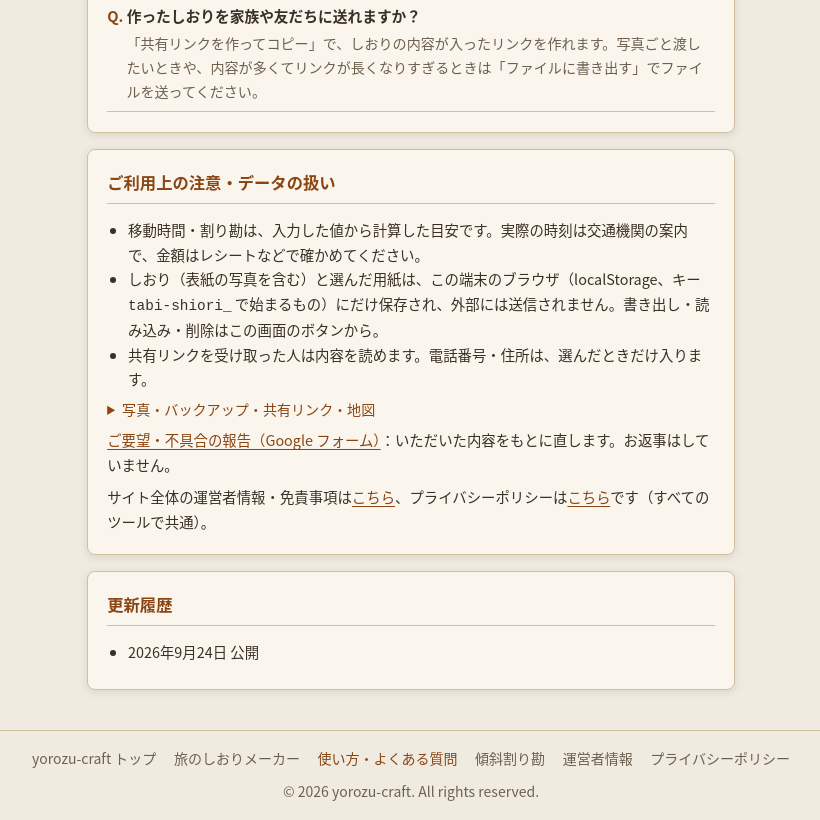
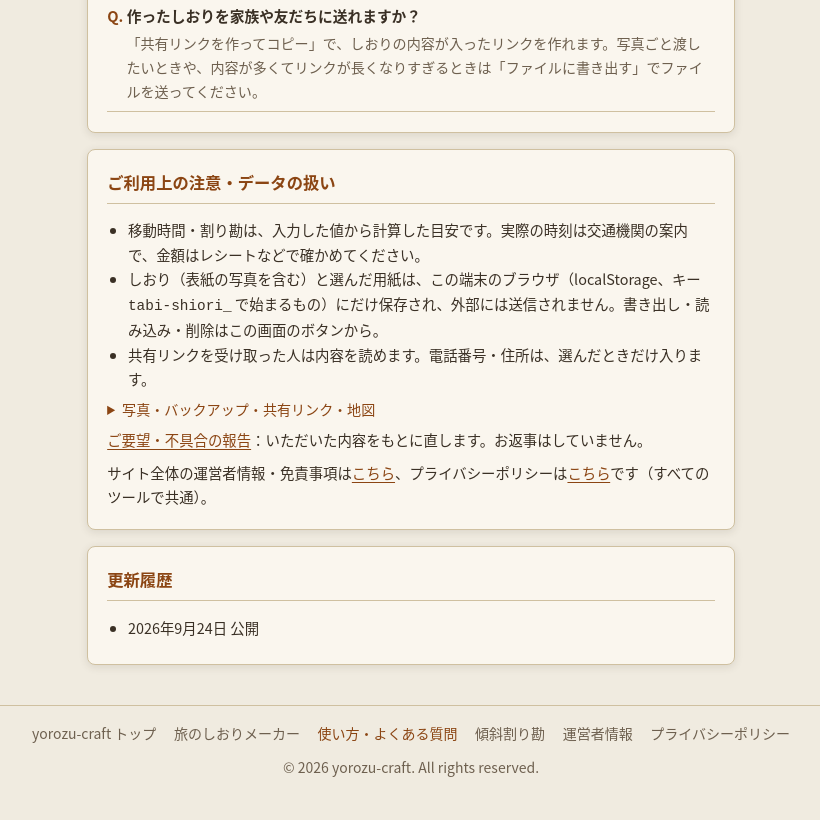
Before and after one commit to YouheiOonuki/tabi-shiori, a plain HTML site: page guide.html in a window 1280 px wide. Shown: the part 1639-2459 px from the top of the page, without its empty margins (229-1049 px from the left). After the commit the page ends 2434 px from the top, so only its background shows below. Drawn offline with Linux system fonts and the light colour scheme.

Commit message:
「ご要望・不具合」のリンクの文言から Google フォームの語を外す（投書箱に張り替えたため。yorozu-plans K161）
Co-Authored-By: Claude Opus 5.5 <noreply@anthropic.com>

```diff
--- a/guide.html
+++ b/guide.html
@@ -223,7 +223,7 @@
           <li><strong>料金・登録</strong>：無料です。会員登録・ログイン・アプリのインストールは要りません。印刷や PDF への保存も無料で、透かしも入りません。</li>
         </ul>
       </details>
-      <p><a href="/post/?from=/tabi-shiori/guide.html">ご要望・不具合の報告（Google フォーム）</a>：いただいた内容をもとに直します。お返事はしていません。</p>
+      <p><a href="/post/?from=/tabi-shiori/guide.html">ご要望・不具合の報告</a>：いただいた内容をもとに直します。お返事はしていません。</p>
       <p>サイト全体の運営者情報・免責事項は<a href="../about.html">こちら</a>、プライバシーポリシーは<a href="../privacy-policy.html">こちら</a>です（すべてのツールで共通）。</p>
     </article>
 
```
